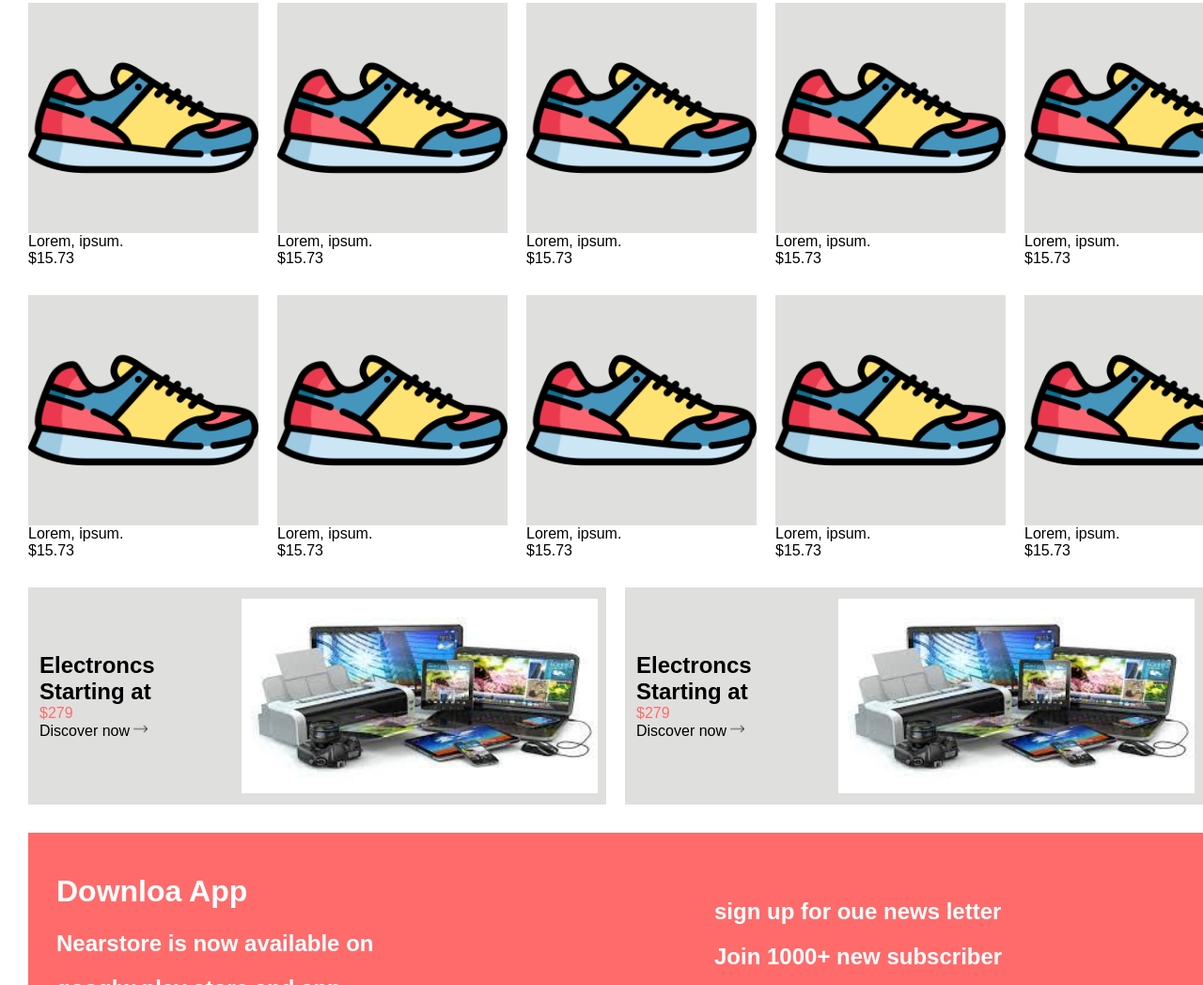
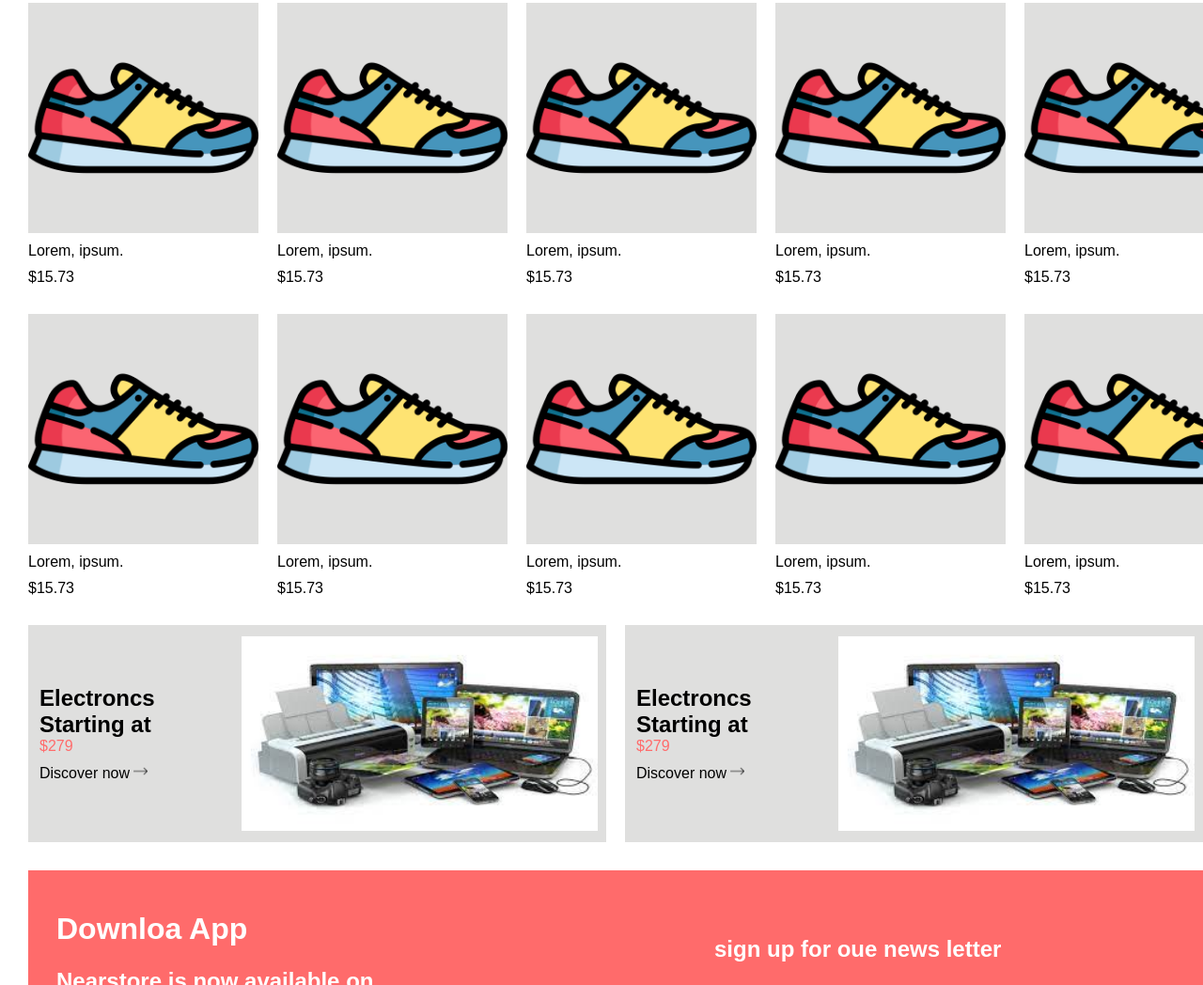
Before and after one commit to sultanbaho/shows-site, a plain HTML site: page index.html in a window 1280 px wide. Shown: the part 2259-3307 px from the top of the page at 94% size. Drawn offline with Linux system fonts and the light colour scheme.

Commit message:
modification
ok di report a

```diff
--- a/styles.css
+++ b/styles.css
@@ -542,6 +542,9 @@ h6{
     margin-left: 30px;
     margin-top: 30px;
 }
+.section-6 p{
+    margin-top: 10px;
+}
 .section-6img{
     background-color: #DFDFDE;
     width: 245px;
@@ -559,6 +562,9 @@ h6{
     gap: 20px;
     margin-top: 30px;
     margin-left: 30px;
+}
+.section-7 p{
+    margin-top: 10px;
 }
 .section-7img{
     background-color: #DFDFDE;
@@ -580,6 +586,9 @@ h6{
 }
 .section-81{
     background-color: #DFDFDE;
+}
+.section-8 p{
+    margin-top: 10px;
 }
 .section-8td{
     text-align: right;
```
Also changed, not shown: index.html (+1 -1 lines).
